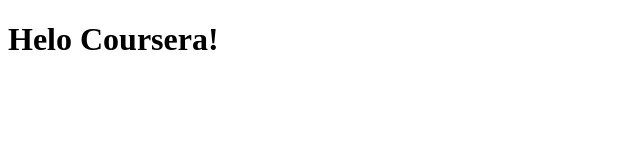
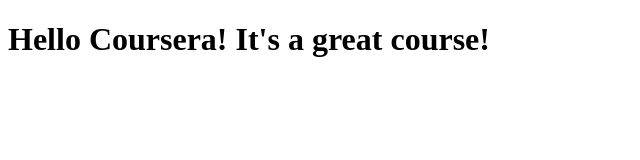
Before and after one commit to DIptoMesbah/coursera-test, a plain HTML site: page Site/index.html in a window 1280 px wide. Shown: the whole page, without its empty margins (0-640 px from the left). Drawn offline with Linux system fonts and the light colour scheme.

Commit message:
Small addition to our page content.

```diff
--- a/Site/index.html
+++ b/Site/index.html
@@ -4,6 +4,6 @@
 	<title>Hello Coursera!</title>
 </head>
 <body>
-<h1>Helo Coursera!<h1>
+<h1>Hello Coursera! It's a great course!<h1>
 </body>
 </html>
```
